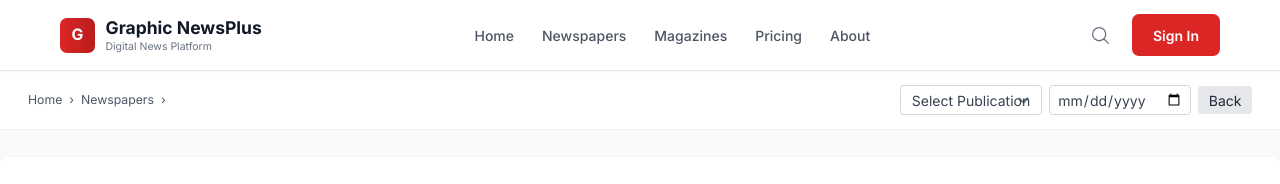
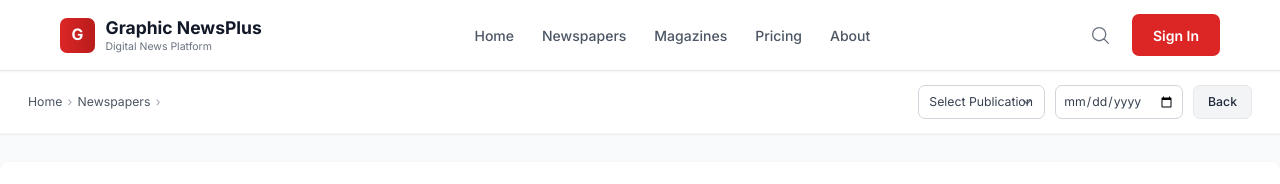
Before and after one commit to rhyolite-prime/gnp, a Nuxt app: page /newspapers/1/open in a window 1280 px wide. Shown: the top 184 px of the page. Built offline with nearby package versions, Linux system fonts and the light colour scheme; no server answers.

Commit message:
update asset url with token

```diff
--- a/nuxt.config.ts
+++ b/nuxt.config.ts
@@ -88,8 +88,8 @@ export default defineNuxtConfig({
     public: {
       microsoftClientId: process.env.NUXT_MICROSOFT_CLIENT_ID || '',
       googleClientId: process.env.NUXT_GOOGLE_CLIENT_ID || '',
-      //proxyApiBaseURL: "https://dev-api.graphicnewsplus.com/api/v1/",
-      proxyApiBaseURL: "http://localhost:5034/api/v1/",
+      proxyApiBaseURL: "https://dev-api.graphicnewsplus.com/api/v1/",
+      //proxyApiBaseURL: "http://localhost:5034/api/v1/",
     },
     googleClientSecret: process.env.NUXT_GOOGLE_CLIENT_SECRET || '',
 
--- a/pages/newspapers/[id]/index.vue
+++ b/pages/newspapers/[id]/index.vue
@@ -376,8 +376,7 @@
         v-if="paymentInfo?.paymentUrl"
         :src="paymentInfo.paymentUrl"
         class="w-full h-[600px] rounded overflow-hidden border-0"
-        style="overflow: hidden; border: none;"
-      ></iframe>
+        style="overflow: hidden; border: none;"></iframe>
 
     </div>
   </div>
--- a/pages/newspapers/[id]/open.vue
+++ b/pages/newspapers/[id]/open.vue
@@ -1,31 +1,38 @@
 <template>
   <div class="bg-gray-50 min-h-screen pb-12">
-    <div class="bg-white shadow-sm">
-      <div class="max-w-9xl mx-auto px-4 sm:px-6 lg:px-8 py-4 flex items-center justify-between">
-        <div class="flex items-center text-sm text-gray-600">
-          <NuxtLink to="/" class="hover:text-red-600">Home</NuxtLink>
-          <span class="mx-2">›</span>
-          <NuxtLink to="/newspapers" class="hover:text-red-600">Newspapers</NuxtLink>
-          <span class="mx-2">›</span>
-          <span class="font-medium">{{ newsPaperDetail?.title }} </span>
+    <div class="bg-white shadow-sm border-b border-gray-100">
+      <div class="max-w-9xl mx-auto px-4 sm:px-6 lg:px-8 py-3 md:py-4 flex flex-col md:flex-row md:items-center justify-between gap-4">
+        <!-- Breadcrumb -->
+        <div class="flex items-center text-xs sm:text-sm text-gray-600 overflow-x-auto whitespace-nowrap scrollbar-hide pb-1 md:pb-0">
+          <NuxtLink to="/" class="hover:text-red-600 transition-colors">Home</NuxtLink>
+          <span class="mx-1.5 text-gray-400">›</span>
+          <NuxtLink to="/newspapers" class="hover:text-red-600 transition-colors">Newspapers</NuxtLink>
+          <span class="mx-1.5 text-gray-400">›</span>
+          <span class="font-medium text-gray-900">{{ newsPaperDetail?.title }} </span>
         </div>
-        <div class="flex items-center gap-2">
 
-          <select v-model="selectedPublication" class="border border-gray-300 rounded px-3 py-1 text-gray-700">
+        <!-- Desktop/Mobile Controls -->
+        <div class="flex items-center gap-2 sm:gap-3">
+          <div class="flex-1 md:flex-none">
+            <select v-model="selectedPublication" class="w-full md:w-auto border border-gray-300 rounded-lg px-2 sm:px-3 py-1.5 sm:py-2 text-xs sm:text-sm text-gray-700 bg-white focus:ring-2 focus:ring-red-500 focus:border-red-500 outline-none transition-all">
               <option disabled value="">Select Publication</option>
               <option value="daily-graphic">Daily Graphic</option>
               <option value="ghanaian-times">Ghanaian Times</option>
               <option value="graphic-sports">Graphic Sports</option>
             </select>
+          </div>
 
+          <div class="flex-shrink-0">
             <input
               type="date"
               v-model="selectedDate"
-            class="border border-gray-300 rounded px-2 py-1 text-gray-700"
+              class="border border-gray-300 rounded-lg px-2 py-1.5 sm:py-2 text-xs sm:text-sm text-gray-700 bg-white focus:ring-2 focus:ring-red-500 focus:border-red-500 outline-none transition-all"
             />
+          </div>
 
-          <button @click="goBack" class="bg-gray-200 hover:bg-gray-300 text-gray-800 px-3 py-1 rounded">Back</button>
-
+          <button @click="goBack" class="bg-gray-100 hover:bg-gray-200 text-gray-800 px-3 sm:px-4 py-1.5 sm:py-2 text-xs sm:text-sm font-medium rounded-lg transition-all border border-gray-200">
+            Back
+          </button>
         </div>
       </div>
     </div>
@@ -90,8 +97,9 @@ onMounted(() => {
     isLoading.value = false;
    }, time);
 
+  const gnpUserAuthIdentity = useGnpUserAuthIdentity();
 
-  assetUrl.value = `${assetBaseUrl.value}?id=${newspaperId}`;
+  assetUrl.value = `${assetBaseUrl.value}?id=${newspaperId}&tkn=${gnpUserAuthIdentity.value}`;
 
 });
 
```
Lines whose indentation alone changed are shown as unchanged.
